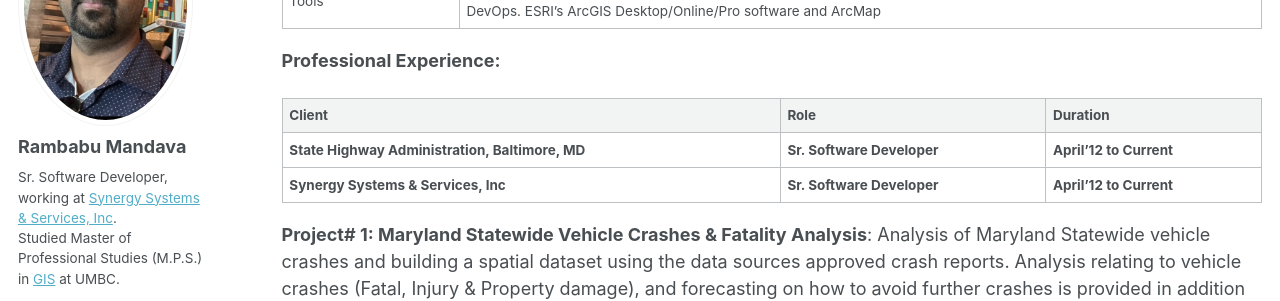
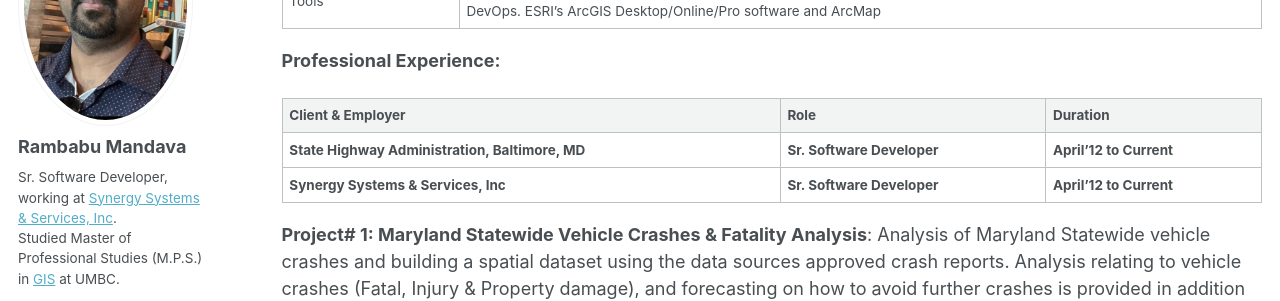
Before and after one commit to mandavaram/mandavaram.github.io, a Jekyll site: the page built from _pages/GIS_Resume.md, in a window 1280 px wide and 900 px high, scrolled down 1708 px. Shown: the part 153-454 px from the top of the window. Built offline with Jekyll 4.4.1, drawn with Linux system fonts in a browser that asks for light colours.

Commit message:
Update GIS_Resume.md

```diff
--- a/_pages/GIS_Resume.md
+++ b/_pages/GIS_Resume.md
@@ -61,7 +61,7 @@
 
 **Professional Experience:**
 
-|**Client** |**Role** |**Duration**|
+|**Client & Employer** |**Role** |**Duration**|
 | - | - | - |
 |**State Highway Administration, Baltimore, MD**|**Sr. Software Developer** |**April’12 to Current**|
 |**Synergy Systems & Services, Inc**|**Sr. Software Developer** |**April’12 to Current**|
```
